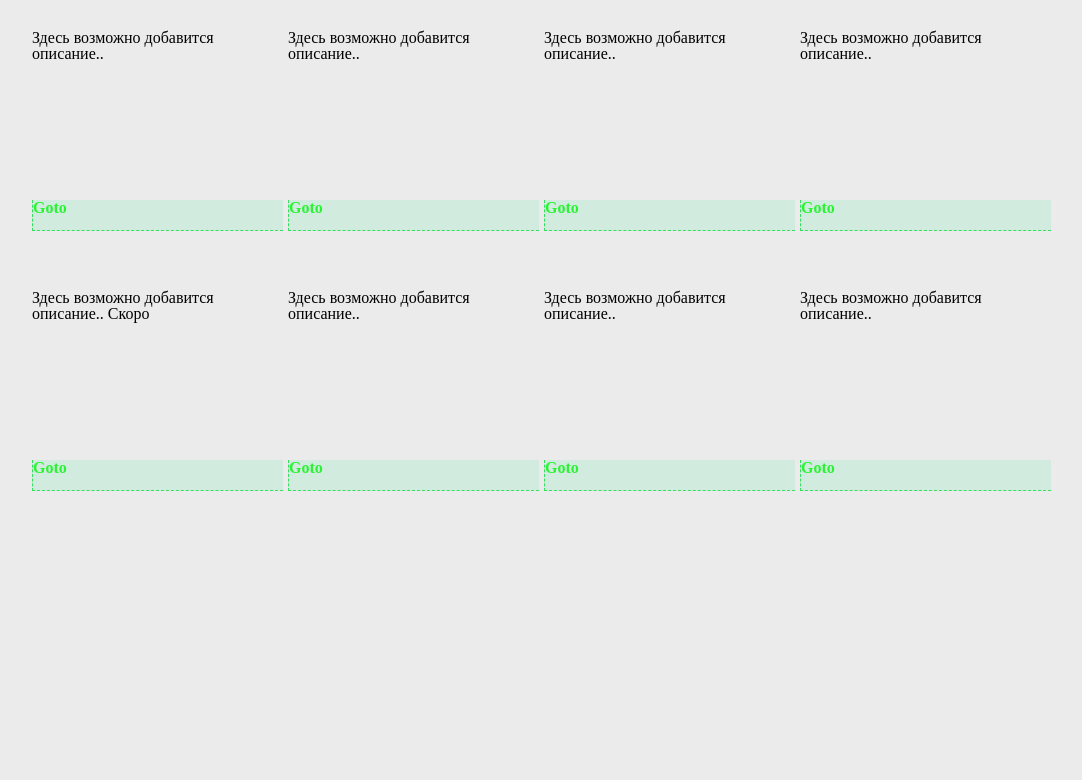
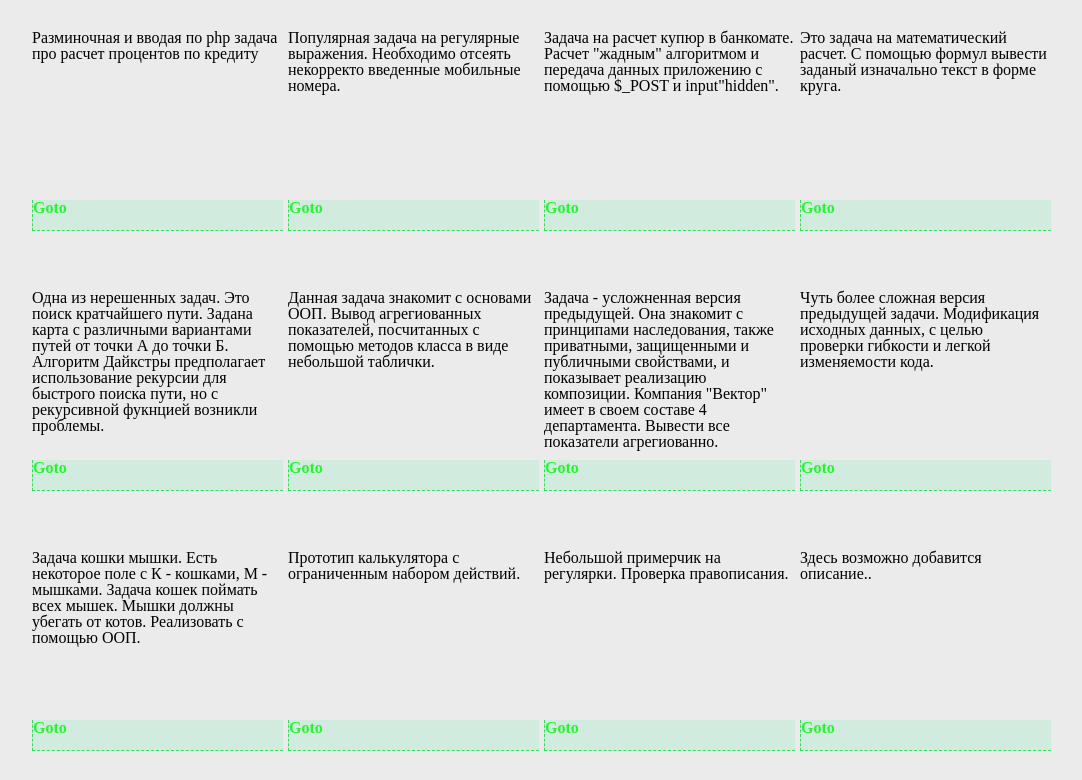
Before and after one commit to Oblivionsss/Site_of_examples, a PHP site: page /examples.html in a window 1280 px wide. Shown: the part 35-815 px from the top of the page, without its empty margins (99-1181 px from the left). Before the commit the page ends 526 px from the top, so only its background shows below. Run offline with PHP 8.4, Linux system fonts and the light colour scheme.

Commit message:
Add new project's

```diff
--- a/examples.html
+++ b/examples.html
@@ -17,10 +17,111 @@
 
         <div class="content_block">
             <div class="caption">
-                Здесь возможно добавится описание..
+                Разминочная и вводая по php задача про расчет процентов по кредиту
             </div>
             <div class="block_link">
-                <a href="project/project1/index.php" class="link_style">Goto</a>
+                <a href="project/practice1/index.php" class="link_style">Goto</a>
+            </div>
+        </div>
+
+        <div class="content_block">
+            <div class="caption">
+                Популярная задача на регулярные выражения.
+                Необходимо отсеять некорректо введенные мобильные номера.
+            </div>
+            <div class="block_link">
+                <a href="project/practice2/index1.php" class="link_style">Goto</a>
+            </div>
+        </div>
+
+        <div class="content_block">
+            <div class="caption">
+                Задача на расчет купюр в банкомате. Расчет "жадным" алгоритмом и передача данных
+                приложению с помощью $_POST и input"hidden".
+            </div>
+            <div class="block_link">
+                <a href="project/practice3/index.php" class="link_style">Goto</a>
+            </div>
+        </div>
+
+        <div class="content_block">
+            <div class="caption">
+                Это задача на математический расчет. С помощью формул вывести заданый изначально текст
+                в форме круга.
+            </div>
+            <div class="block_link">
+                <a href="project/practice4/index.php" class="link_style">Goto</a>
+            </div>
+        </div>
+
+
+        <div class="content_block">
+            <div class="caption">
+                Одна из нерешенных задач. Это поиск кратчайшего пути. Задана карта с различными вариантами
+                путей от точки А до точки Б. Алгоритм Дайкстры предполагает
+                использование рекурсии для быстрого поиска пути, но с рекурсивной фукнцией возникли проблемы.
+            </div>
+            <div class="block_link">
+                <a href="project/practice5/index.php" class="link_style">Goto</a>
+            </div>
+        </div>
+
+        <div class="content_block">
+            <div class="caption">
+                Данная задача знакомит с основами ООП. Вывод агрегиованных показателей, посчитанных
+                с помощью методов класса в виде небольшой таблички.
+            </div>
+            <div class="block_link">
+                <a href="project/practice6/index.php" class="link_style">Goto</a>
+            </div>
+        </div>
+
+        <div class="content_block">
+            <div class="caption">
+                Задача - усложненная версия предыдущей. Она знакомит с принципами наследования, также
+                приватными, защищенными и публичными свойствами, и показывает реализацию композиции.
+                Компания "Вектор" имеет в своем составе 4 департамента. Вывести все показатели агрегиованно.
+            </div>
+            <div class="block_link">
+                <a href="project/practice7/index.php" class="link_style">Goto</a>
+            </div>
+        </div>
+
+        <div class="content_block">
+            <div class="caption">
+                Чуть более сложная версия предыдущей задачи. Модификация исходных данных, с целью проверки
+                гибкости и легкой изменяемости кода.
+            </div>
+            <div class="block_link">
+                <a href="project/practice7/index2.php" class="link_style">Goto</a>
+            </div>
+        </div>
+
+        <div class="content_block">
+            <div class="caption">
+                Задача кошки мышки. Есть некоторое поле с К - кошками, М - мышками. Задача кошек поймать всех
+                мышек. Мышки должны убегать от котов. Реализовать с помощью ООП.
+            </div>
+            <div class="block_link">
+                <a href="project/practice9/index.php" class="link_style">Goto</a>
+            </div>
+        </div>
+
+        <div class="content_block">
+            <div class="caption">
+                Прототип калькулятора с ограниченным набором действий.
+            </div>
+            <div class="block_link">
+                <a href="project/PrototypeOfCalc/idex_prototype.php" class="link_style">Goto</a>
+            </div>
+        </div>
+
+        <div class="content_block">
+            <div class="caption">
+                Небольшой примерчик на регулярки. Проверка правописания.
+            </div>
+            <div class="block_link">
+                <a href="project/regular/index2.php" class="link_style">Goto</a>
             </div>
         </div>
 
@@ -29,62 +130,7 @@
                 Здесь возможно добавится описание..
             </div>
             <div class="block_link">
-                <a href="project/project2/index.php" class="link_style">Goto</a>
-            </div>
-        </div>
-
-        <div class="content_block">
-            <div class="caption">
-                Здесь возможно добавится описание..
-            </div>
-            <div class="block_link">
-                <a href="project/project3/index.php" class="link_style">Goto</a>
-            </div>
-        </div>
-
-        <div class="content_block">
-            <div class="caption">
-                Здесь возможно добавится описание..
-            </div>
-            <div class="block_link">
-                <a href="project/project4/index.php" class="link_style">Goto</a>
-            </div>
-        </div>
-
-
-        <div class="content_block">
-            <div class="caption">
-                Здесь возможно добавится описание.. Скоро
-            </div>
-            <div class="block_link">
-                <a href="project/project5/index.php" class="link_style">Goto</a>
-            </div>
-        </div>
-
-        <div class="content_block">
-            <div class="caption">
-                Здесь возможно добавится описание..
-            </div>
-            <div class="block_link">
-                <a href="project/project6/index.php" class="link_style">Goto</a>
-            </div>
-        </div>
-
-        <div class="content_block">
-            <div class="caption">
-                Здесь возможно добавится описание..
-            </div>
-            <div class="block_link">
-                <a href="project/project7/index.php" class="link_style">Goto</a>
-            </div>
-        </div>
-
-        <div class="content_block">
-            <div class="caption">
-                Здесь возможно добавится описание..
-            </div>
-            <div class="block_link">
-                <a href="project/project8/index.php" class="link_style">Goto</a>
+                <a href="project/practice9/index.php" class="link_style">Goto</a>
             </div>
         </div>
 
--- a/project/practice2/index.php
+++ b/project/practice2/index.php
@@ -1,5 +1,5 @@
 <?php
-    	header('Content-Type: text/html; charset=utf-8');
+    header('Content-Type: text/html; charset=utf-8');
     $regexp = "/к.т/ui";        // Регулярное выражение которое будем искать
 
     $lines = [
--- a/project/practice7/index.php
+++ b/project/practice7/index.php
@@ -11,7 +11,7 @@
     // Краткое описание решения - создаем класс компания, в котором вызываем 4 объекта - департамента
     // являющимися наследниками одного класса, каждый из департаментов содержит определенное количество людей в штате
     // Сотрудники 4 видов также являются наследниками одного общего абстрактного класса.
-    // ПОтрачено более двух недель
+    // Потрачено более двух недель
     // ПРиблизительно часов 20-30
     // Основная трудность - отсутствие мышления кассами и ООП-но
     // v1.0
--- a/project/practice9/index.php
+++ b/project/practice9/index.php
@@ -2,7 +2,7 @@
 	header('Content-Type: text/html; charset=utf-8');
     echo "Задача про кошек мышек <br>";
     echo "K - Киса, M - Мышка, @ - Спящая мышка <br>";
-    echo "Описание смотри на ссылке на гитхаб<br><br>";
+    echo "Описание смотри по ссылке на гитхаб<br><br>";
     // Есть поле размером N×N (задается в переменной),
     // на нем есть несколько кошек и несколько мышек (расставляются случайно).
     //  Сама задача взята отсюда https://phpbooktest2.ga/l1/pasta.html (внизу).
@@ -13,6 +13,8 @@
     // Также пришлось применять регулярки - при передачи массива в пост серв триггерился на первую попадавшуюся
     // ковычку json-трансоформированном массиве, и сразу же обрывал на этом моменте.
     // Поэтому помимо decode и encode добавен дошифратор и дешифратор ковычек в строках.
+
+    // Потрачено около недели
 
     // Принцип работы - создаем объект класса oneStep, передаем массив - текущее состояние поля с мышками и кисами
     // Далее последовательяно перебираем зверушек и для каждой в отдельности вызываем функцию оценки хода в зависимости от
```
Also changed, not shown: project/practice1/index.php (+19 -8 lines), project/practice2/index1.php (+17 -10 lines), project/practice3/index.php (+36 -14 lines), project/practice5/index.php (+18 -15 lines), project/practice6/index.php (+3 -15 lines), project/regular/index2.php (+23 -4 lines).
